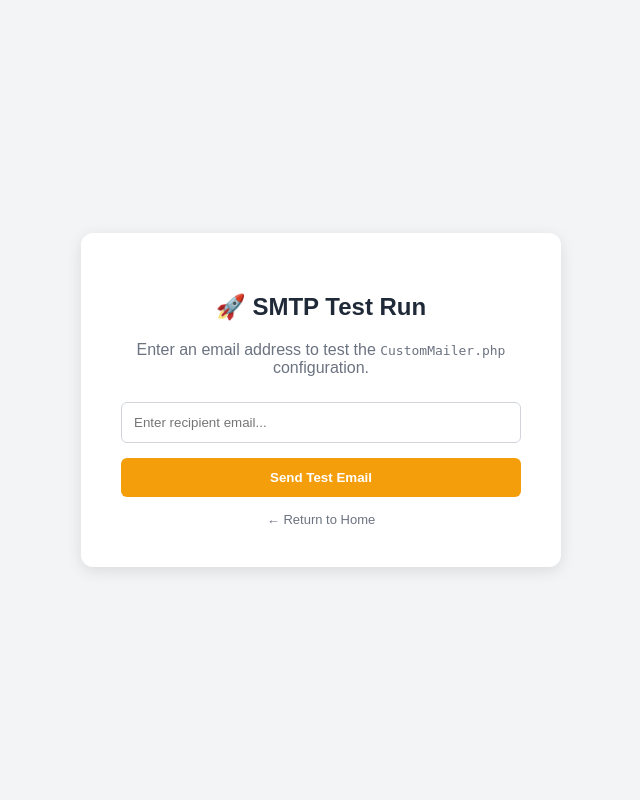
After one commit to den143/Development-of-BPMS, a PHP site: page /test_email.php in a window 1280 px wide. The commit adds this page. Shown: the whole page, without its empty margins (319-959 px from the left). Run offline with PHP 8.4, Linux system fonts and the light colour scheme.

Commit message:
sending email underway

```diff
--- /dev/null
+++ b/app/config/env.php
@@ -0,0 +1,8 @@
+<?php
+
+define('SMTP_HOST', 'smtp.gmail.com');
+define('SMTP_PORT', 587);
+define('SMTP_USER', 'secondemailkoini@gmail.com'); // Your email
+define('SMTP_PASS', 'vzfi rfhy udjx upfg'); // Your App Password
+define('SMTP_FROM_NAME', 'BPMS System');
+?>
--- a/app/core/CustomMailer.php
+++ b/app/core/CustomMailer.php
@@ -1,5 +1,5 @@
 <?php
-// bpms/app/core/CustomMailer.php
+require_once __DIR__ . '/../config/env.php';
 
 function get_smtp_response($socket) {
     $data = "";
@@ -11,75 +11,41 @@ function get_smtp_response($socket) {
 }
 
 function sendCustomEmail($to, $subject, $body) {
-    // 1. CONFIGURATION: Use Port 587 for STARTTLS
-    $host = 'smtp.gmail.com'; // No 'ssl://' prefix here!
-    $port = 587;
-    $username = 'secondemailkoini@gmail.com';
-    $password = 'vzfi rfhy udjx upfg';// Your App Password
-    $fromName = 'BPMS Website';
+    // 1. CONNECT
+    $socket = fsockopen(SMTP_HOST, SMTP_PORT, $errno, $errstr, 30);
+    if (!$socket) return false;
+    get_smtp_response($socket); // Eat the banner
 
-    echo "<h3>--- SMTP DEBUG LOG (Port 587) ---</h3>";
+    // 2. HANDSHAKE
+    fwrite($socket, "EHLO " . SMTP_HOST . "\r\n");
+    get_smtp_response($socket);
 
-    // 2. CONNECT (Plain TCP first)
-    echo "Connecting to $host:$port...<br>";
-    $socket = fsockopen($host, $port, $errno, $errstr, 30);
-    if (!$socket) {
-        echo "<b style='color:red'>Connection Failed: $errstr ($errno)</b><br>";
-        return false;
-    }
-    echo "Connected! Server said: " . get_smtp_response($socket) . "<br>";
-
-    // 3. HANDSHAKE & UPGRADE SECURITY
-    echo "Sending EHLO...<br>";
-    fwrite($socket, "EHLO " . $host . "\r\n");
-    echo "Server: " . get_smtp_response($socket) . "<br>";
-
-    echo "Sending STARTTLS...<br>";
+    // 3. STARTTLS
     fwrite($socket, "STARTTLS\r\n");
     $tlsResponse = get_smtp_response($socket);
-    echo "Server: " . $tlsResponse . "<br>";
+    if (strpos($tlsResponse, '220') === false) { fclose($socket); return false; }
 
-    if (strpos($tlsResponse, '220') === false) {
-        echo "<b style='color:red'>STOPPING: Server did not accept STARTTLS.</b><br>";
-        fclose($socket);
-        return false;
+    // 4. ENCRYPT
+    if (!stream_socket_enable_crypto($socket, true, STREAM_CRYPTO_METHOD_TLS_CLIENT)) {
+        fclose($socket); return false;
     }
 
-    // --- ENABLE CRYPTO (The Magic Part) ---
-    echo "Enabling Encryption...<br>";
-    if (!stream_socket_enable_crypto($socket, true, STREAM_CRYPTO_METHOD_TLS_CLIENT)) {
-        echo "<b style='color:red'>STOPPING: Crypto Enable Failed!</b><br>";
-        fclose($socket);
-        return false;
-    }
-    echo "Encryption Enabled! Resending EHLO...<br>";
+    // 5. AUTHENTICATE
+    fwrite($socket, "EHLO " . SMTP_HOST . "\r\n");
+    get_smtp_response($socket);
 
-    // Send EHLO again inside the encrypted channel
-    fwrite($socket, "EHLO " . $host . "\r\n");
-    get_smtp_response($socket); // Ignore response
-
-    // 4. AUTHENTICATE
-    echo "Sending AUTH LOGIN...<br>";
     fwrite($socket, "AUTH LOGIN\r\n");
     get_smtp_response($socket);
 
-    echo "Sending Username...<br>";
-    fwrite($socket, base64_encode($username) . "\r\n");
+    fwrite($socket, base64_encode(SMTP_USER) . "\r\n");
     get_smtp_response($socket);
 
-    echo "Sending Password...<br>";
-    fwrite($socket, base64_encode($password) . "\r\n");
+    fwrite($socket, base64_encode(SMTP_PASS) . "\r\n");
     $authResult = get_smtp_response($socket);
-    echo "Server: " . $authResult . "<br>";
+    if (strpos($authResult, '235') === false) { fclose($socket); return false; }
 
-    if (strpos($authResult, '235') === false) {
-        echo "<b style='color:red'>STOPPING: Authentication Failed!</b><br>";
-        fclose($socket);
-        return false;
-    }
-
-    // 5. SEND EMAIL
-    fwrite($socket, "MAIL FROM: <$username>\r\n");
+    // 6. SEND
+    fwrite($socket, "MAIL FROM: <" . SMTP_USER . ">\r\n");
     get_smtp_response($socket);
 
     fwrite($socket, "RCPT TO: <$to>\r\n");
@@ -90,18 +56,16 @@ function sendCustomEmail($to, $subject, $body) {
 
     $headers  = "MIME-Version: 1.0\r\n";
     $headers .= "Content-type: text/html; charset=utf-8\r\n";
-    $headers .= "From: $fromName <$username>\r\n";
+    $headers .= "From: " . SMTP_FROM_NAME . " <" . SMTP_USER . ">\r\n";
     $headers .= "To: $to\r\n";
     $headers .= "Subject: $subject\r\n";
 
     fwrite($socket, "$headers\r\n$body\r\n.\r\n");
-    $sendResult = get_smtp_response($socket);
-    echo "SEND response: " . $sendResult . "<br>";
+    $result = get_smtp_response($socket);
 
     fwrite($socket, "QUIT\r\n");
     fclose($socket);
 
-    echo "<h3>--- END DEBUG LOG ---</h3>";
-    return (strpos($sendResult, '250') !== false);
+    return (strpos($result, '250') !== false);
 }
 ?>
--- a/public/organizers.php
+++ b/public/organizers.php
@@ -193,6 +193,11 @@ if ($active_event) {
                                             <?php if ($view === 'active'): ?>
                                                 <button class="btn-sm btn-edit" onclick='openEditModal(<?= json_encode($org) ?>)'>Edit</button>
                                                 <a href="../api/organizer.php?action=remove&id=<?= $org['link_id'] ?>" class="btn-sm btn-remove" onclick="return confirm('Remove from this event?');">Remove</a>
+                                                <form action="..api/resend_email.php" method="POST" style="display:inline-block;" onsubmit="return confirm('Resend invite and reset password?');">
+                                                    <input type="hidden" name="user_id" value="<?= $org['user_id'] ?>">
+                                                    <button type="submit" title="Resend Invite" style="background:none; border:none; cursor:pointer; color:#0d6efd; margin-left:5px;">
+                                                        <i class="fas fa-paper-plane"></i>
+                                                    </button>
                                             <?php else: ?>
                                                 <a href="../api/organizer.php?action=restore&id=<?= $org['link_id'] ?>" class="btn-sm btn-restore" onclick="return confirm('Restore?');">Restore</a>
                                             <?php endif; ?>
--- /dev/null
+++ b/public/test_email.php
@@ -0,0 +1,73 @@
+<?php
+// bpms/public/test_email.php
+
+// 1. Include the Mailer
+require_once __DIR__ . '/../app/core/CustomMailer.php';
+
+$message = "";
+$status = "";
+
+if ($_SERVER['REQUEST_METHOD'] === 'POST') {
+    $to = $_POST['email'];
+    $subject = "BPMS SMTP Test Run";
+    $body = "
+        <h2>SMTP Connection Success!</h2>
+        <p>If you are reading this, your PHP Native Mailer is working correctly.</p>
+        <p><b>Time Sent:</b> " . date('Y-m-d H:i:s') . "</p>
+        <hr>
+        <p><i>- BPMS System</i></p>
+    ";
+
+    // 2. Attempt to Send
+    // Since our mailer is silent, it returns TRUE on success, FALSE on failure.
+    if (sendCustomEmail($to, $subject, $body)) {
+        $status = "success";
+        $message = "✅ Email successfully sent to <b>$to</b>. Check your inbox (and spam folder)!";
+    } else {
+        $status = "error";
+        $message = "❌ Email Sending Failed. <br><small>If this persists, your host might be blocking port 587.</small>";
+    }
+}
+?>
+
+<!DOCTYPE html>
+<html lang="en">
+<head>
+    <meta charset="UTF-8">
+    <title>SMTP Test Run</title>
+    <meta name="viewport" content="width=device-width, initial-scale=1.0">
+    <style>
+        body { font-family: sans-serif; background: #f3f4f6; display: flex; justify-content: center; align-items: center; height: 100vh; margin: 0; }
+        .card { background: white; padding: 40px; border-radius: 12px; box-shadow: 0 4px 15px rgba(0,0,0,0.1); width: 100%; max-width: 400px; text-align: center; }
+        h2 { color: #1f2937; margin-bottom: 20px; }
+        input[type="email"] { width: 100%; padding: 12px; border: 1px solid #d1d5db; border-radius: 6px; margin-bottom: 15px; box-sizing: border-box; }
+        button { width: 100%; padding: 12px; background: #F59E0B; color: white; border: none; border-radius: 6px; font-weight: bold; cursor: pointer; transition: 0.3s; }
+        button:hover { background: #d97706; }
+        .alert { margin-top: 20px; padding: 15px; border-radius: 6px; font-size: 14px; }
+        .alert.success { background: #d1fae5; color: #065f46; border: 1px solid #a7f3d0; }
+        .alert.error { background: #fee2e2; color: #991b1b; border: 1px solid #fecaca; }
+        .back-link { display: block; margin-top: 15px; color: #6b7280; text-decoration: none; font-size: 13px; }
+    </style>
+</head>
+<body>
+
+    <div class="card">
+        <h2>🚀 SMTP Test Run</h2>
+        <p style="color:#6b7280; margin-bottom: 25px;">Enter an email address to test the <code>CustomMailer.php</code> configuration.</p>
+
+        <form method="POST">
+            <input type="email" name="email" placeholder="Enter recipient email..." required>
+            <button type="submit">Send Test Email</button>
+        </form>
+
+        <?php if ($message): ?>
+            <div class="alert <?= $status ?>">
+                <?= $message ?>
+            </div>
+        <?php endif; ?>
+
+        <a href="index.php" class="back-link">← Return to Home</a>
+    </div>
+
+</body>
+</html>
```
Also changed, not shown: api/contestant.php (+55 -48 lines), api/resend_email.php (added, +64 -0 lines), public/contestants.php (+8 -0 lines), public/judges.php (+36 -59 lines), public/assets/uploads/contestants/contestant_1766762852.png (added).
